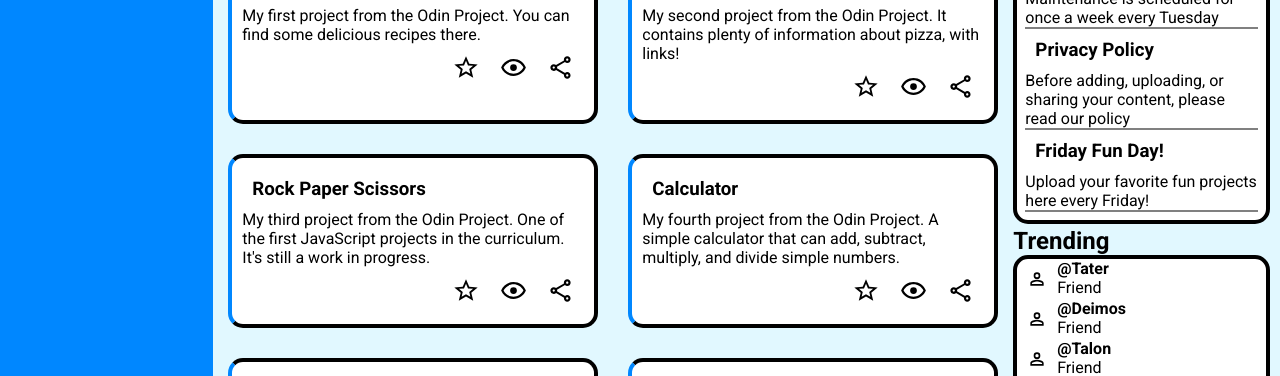
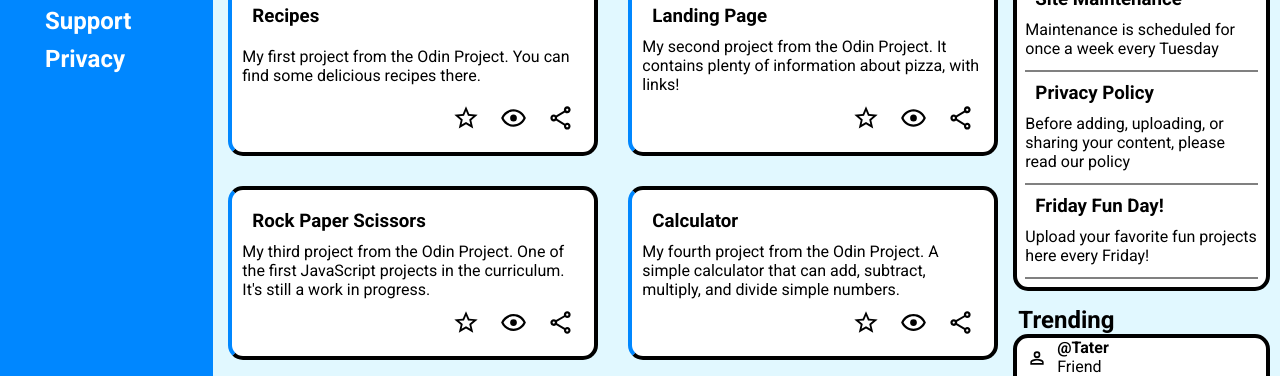
Before and after one commit to MitchellPickle/odin-admin-dashboard, a plain HTML site: page index.html in a window 1280 px wide. Shown: the part 307-683 px from the top of the page. Drawn offline with Linux system fonts and the light colour scheme.

Commit message:
Altered header margins and flex spacing for project cards

```diff
--- a/styles.css
+++ b/styles.css
@@ -8,8 +8,17 @@
     margin: 0;
 }
 
+li {
+    margin-top: 10px;
+    margin-right: 8px;
+}
+
 h1 {
     text-align: center;
+}
+
+h2 {
+    margin-left: 5px;
 }
 
 .main-grid {
@@ -118,6 +127,7 @@ h1 {
 .card {
     display: flex;
     flex-direction: column;
+    justify-content: space-between;
     border: 4px;
     padding: 10px;
     border-radius: 15px;
@@ -146,10 +156,12 @@ h1 {
     background-color: white;
     padding: 8px;
     margin-right: 10px;
+    margin-bottom: 15px;
 }
 
 .announcement {
     border-bottom: 2px solid grey;
+    padding-bottom: 12px;
 }
 
 .trending {
@@ -172,6 +184,7 @@ h1 {
 .trending-user {
     display: flex;
     flex-direction: row;
+    margin-bottom: 8px;
 }
 
 .dashboard-links {
```
